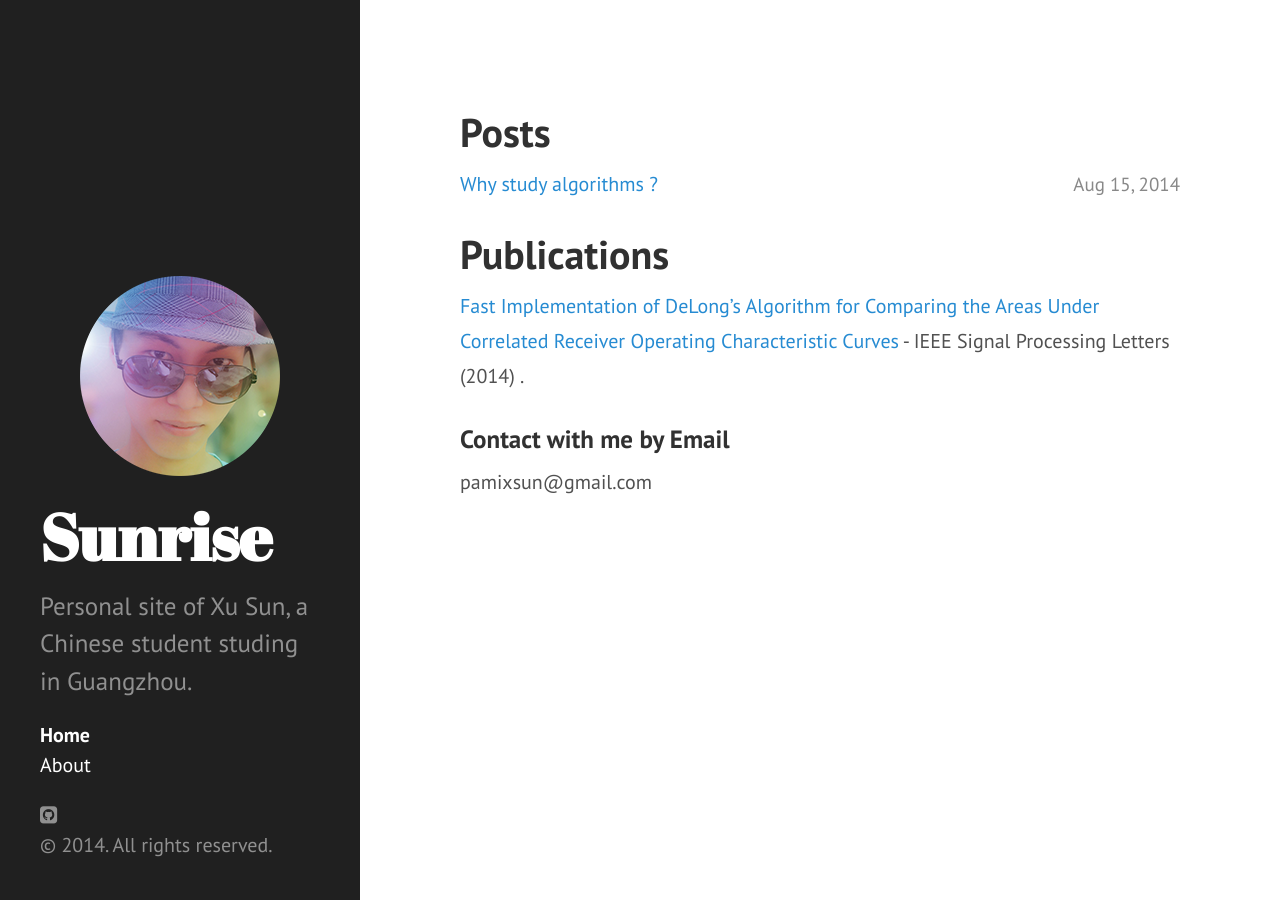
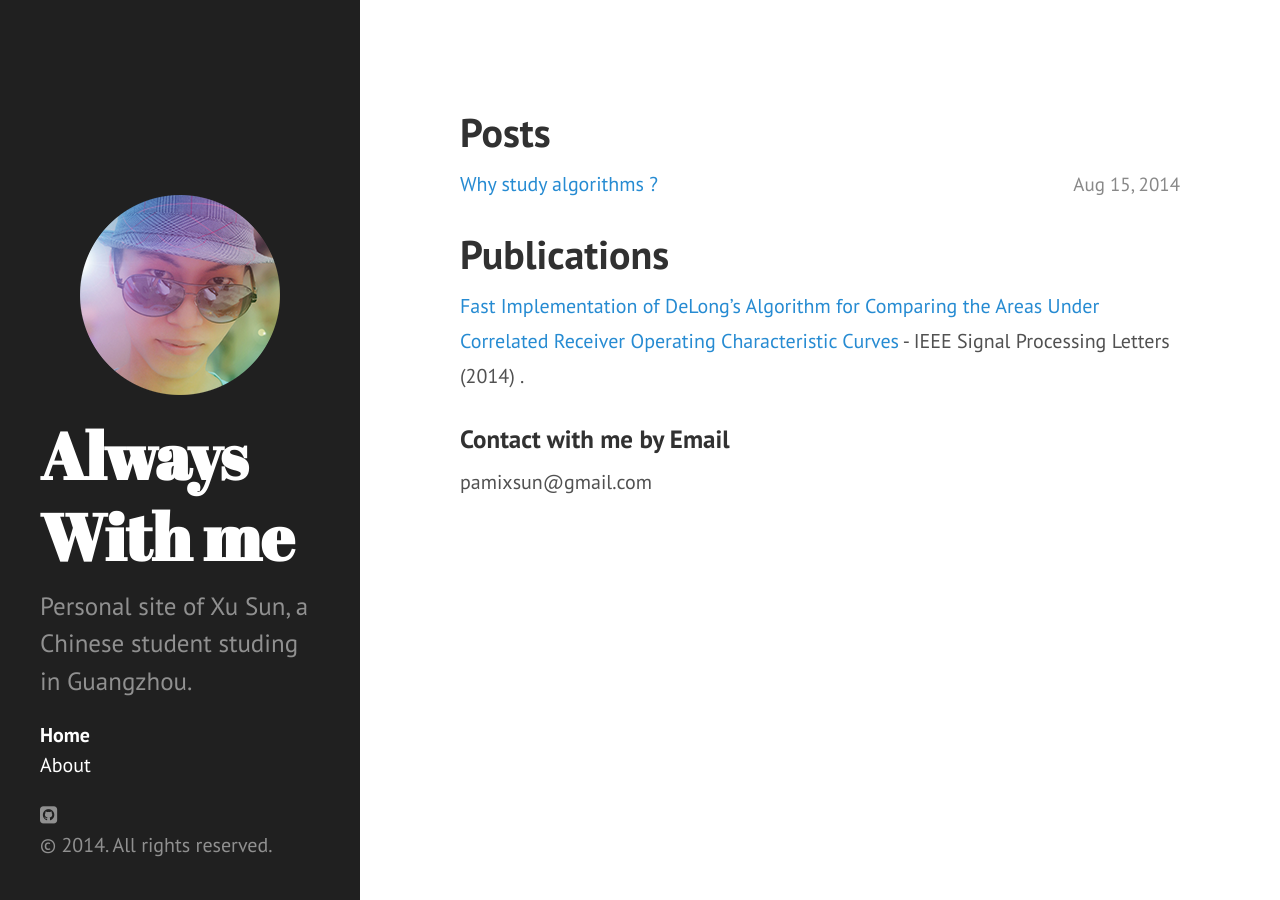
Before and after one commit to PamixSun/pamixsun.github.io, a Jekyll site: the page built from index.html, in a window 1280 px wide. Built offline with Jekyll 4.4.1, drawn with Linux system fonts in a browser that asks for light colours; nearby versions of some CDN libraries; the list of posts is cut into pages by our own code.

Commit message:
change site title

```diff
--- a/_config.yml
+++ b/_config.yml
@@ -1,5 +1,5 @@
 # Site settings
-title: Sunrise
+title: Always With me
 tagline: 'Chinese student studing in Guangzhou.'
 email: pamixsun@gmail.com
 description: 'Personal site of Xu Sun, a Chinese student studing in Guangzhou.'
```
